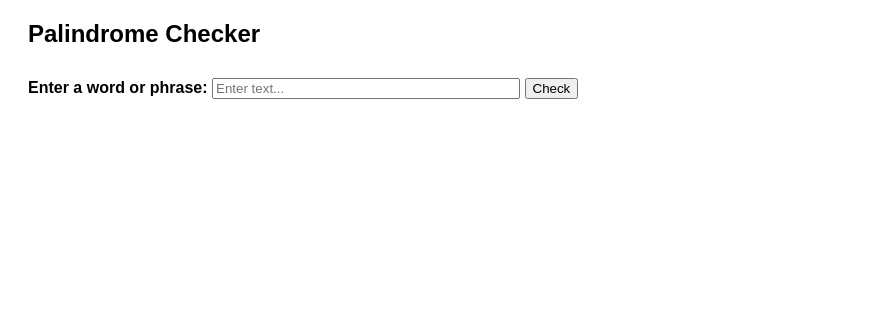
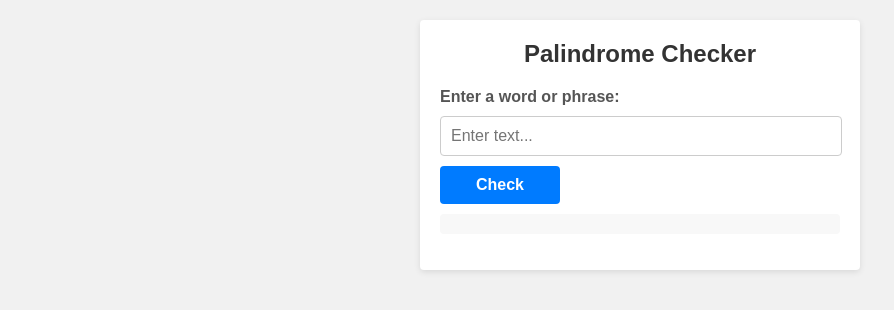
Before and after one commit to Jeevan1310/javascript-challenge-30, a plain HTML site: page Day-24/index.html in a window 1280 px wide. Shown: the whole page, without its empty margins (0-894 px from the left). Drawn offline with Linux system fonts and the light colour scheme.

Commit message:
added the program for day-24

```diff
--- a/Day-24/style.css
+++ b/Day-24/style.css
@@ -1,21 +1,66 @@
 body {
     font-family: Arial, sans-serif;
+    background-color: #f1f1f1;
+    margin: 0;
+    padding: 0;
   }
 
   .container {
-    margin: 20px;
+    max-width: 400px;
+    margin: 20px auto;
+    background-color: #fff;
+    border-radius: 4px;
+    box-shadow: 0 2px 6px rgba(0, 0, 0, 0.1);
+    padding: 20px;
+  }
+
+  h2 {
+    text-align: center;
+    margin-top: 0;
+    color: #333;
   }
 
   .input-label {
     font-weight: bold;
+    display: block;
+    margin-bottom: 10px;
+    color: #555;
   }
 
   #input-text {
-    width: 300px;
+    width: calc(100% - 20px);
+    padding: 10px;
+    font-size: 16px;
+    border: 1px solid #ccc;
+    border-radius: 4px;
+    margin-right: 10px;
+  }
+
+  button {
+    display: inline-block;
+    width: 120px;
+    padding: 10px;
     margin-top: 10px;
+    font-size: 16px;
+    font-weight: bold;
+    color: #fff;
+    background-color: #007bff;
+    border: none;
+    border-radius: 4px;
+    cursor: pointer;
+    transition: background-color 0.3s ease;
+  }
+
+  button:hover {
+    background-color: #0056b3;
   }
 
   #result {
     margin-top: 10px;
     font-weight: bold;
+    text-align: center;
+    color: #333;
+    padding: 10px;
+    border-radius: 4px;
+    background-color: #f8f8f8;
   }
```
